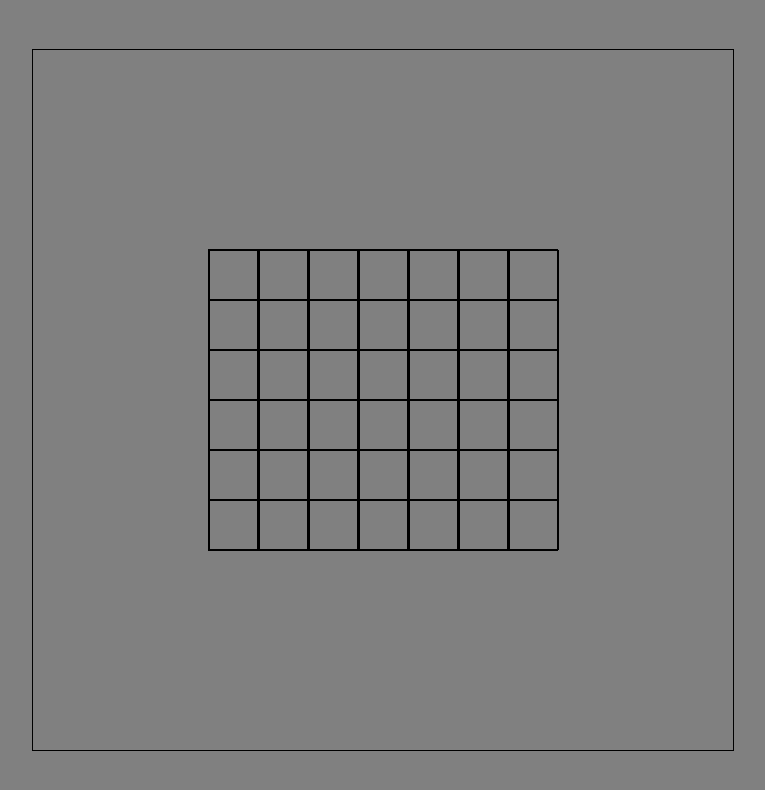
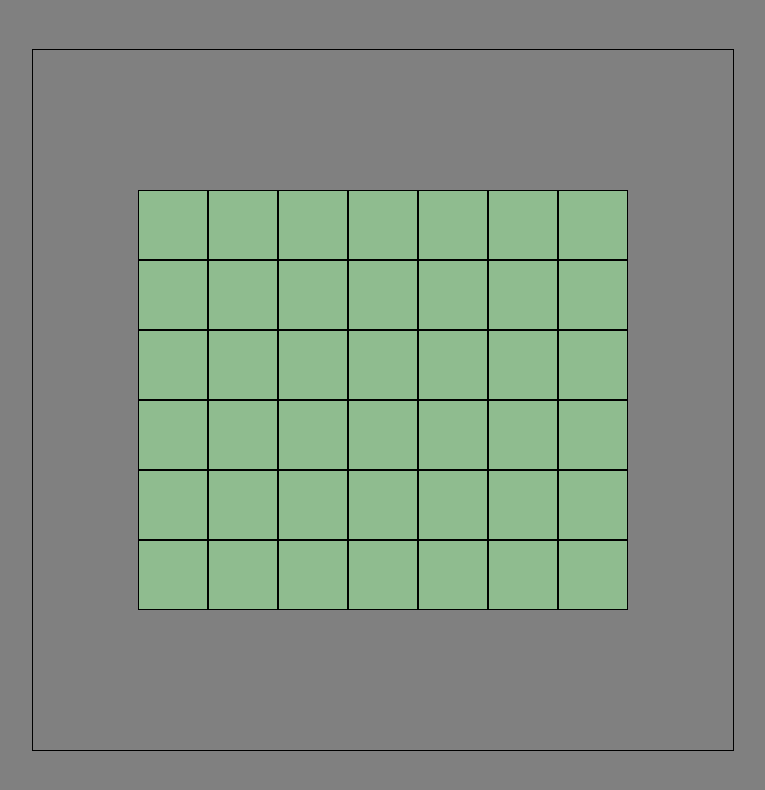
Before and after one commit to fohlle/connect-four-js, a plain HTML site: page index.html in a window 1280 px wide. Shown: the whole page, without its empty margins (257-1022 px from the left). Drawn offline with Linux system fonts and the light colour scheme.

Commit message:
added id count to cells

```diff
--- a/script/connect_four_class.js
+++ b/script/connect_four_class.js
@@ -18,5 +18,22 @@ class ConnectFour{
       }
     })
 
+    this.make_id();
+
+  }
+  //
+  make_id(){
+    let count = 0;
+    const cells = [...document.querySelectorAll(".cell")]
+    const columns = [...document.querySelectorAll(".columns")]
+
+
+    for(let i = 0; i < 6; i++){
+      for(let j = 0; j < 7; j++){
+        columns[j].childNodes[i].setAttribute("id",count)
+        count++;
+      }
+    }
+
   }
 }
--- a/styles/style.css
+++ b/styles/style.css
@@ -8,7 +8,7 @@ html,body{
 
 #container{
   display:grid;
-  grid-template-columns: repeat(7,50px);
+  grid-template-columns: repeat(7,70px);
   justify-content: center;
   align-items: center;
   height:700px;
@@ -17,12 +17,12 @@ html,body{
 }
 
 .columns{
-  border:black solid 1px;
   display:grid;
-  grid-template-columns: 50px;
-  grid-template-rows: repeat(6,50px);
+  grid-template-rows: repeat(6,70px);
 }
 
 .cell{
   border:black solid 1px;
+  background-color:darkseagreen;
+
 }
```
